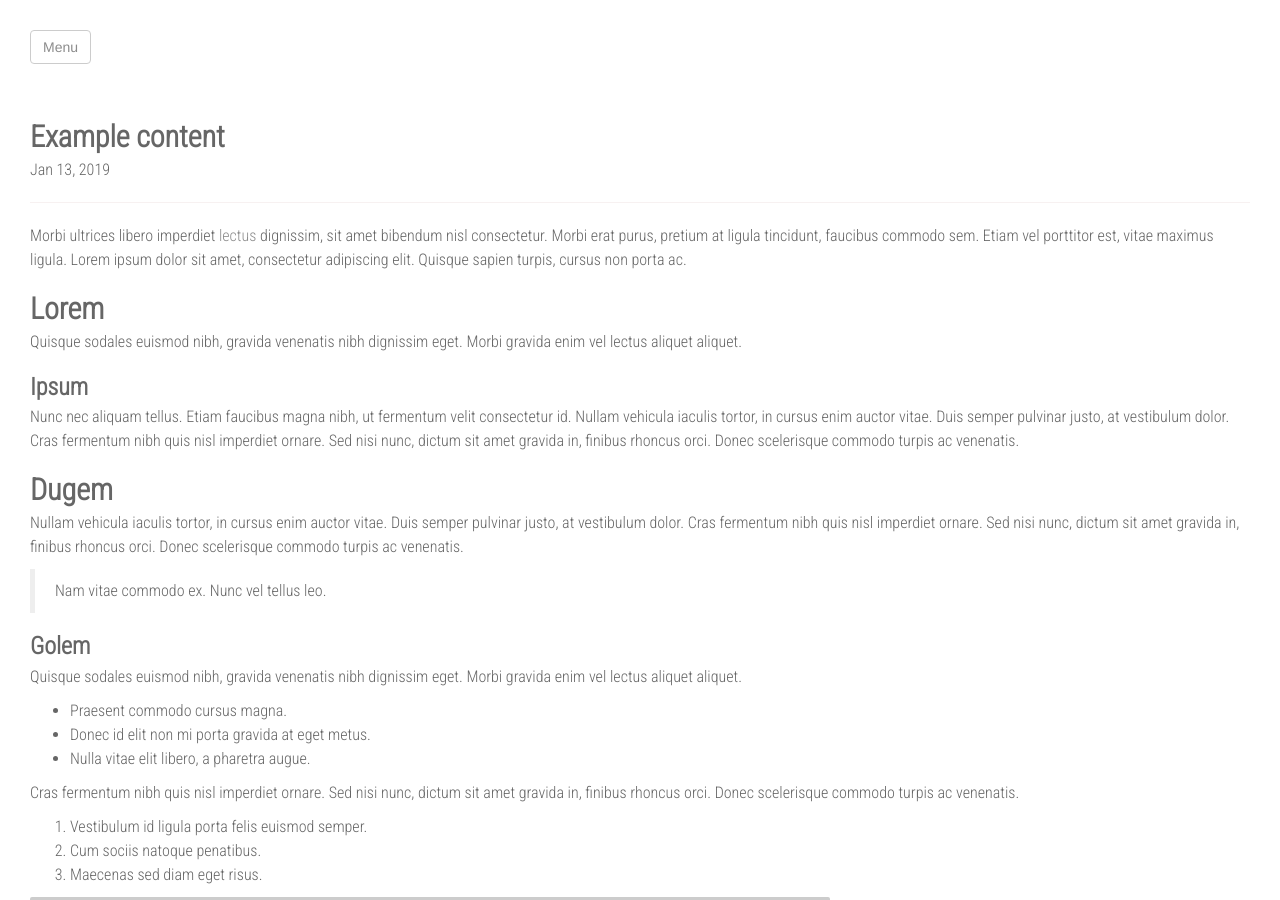
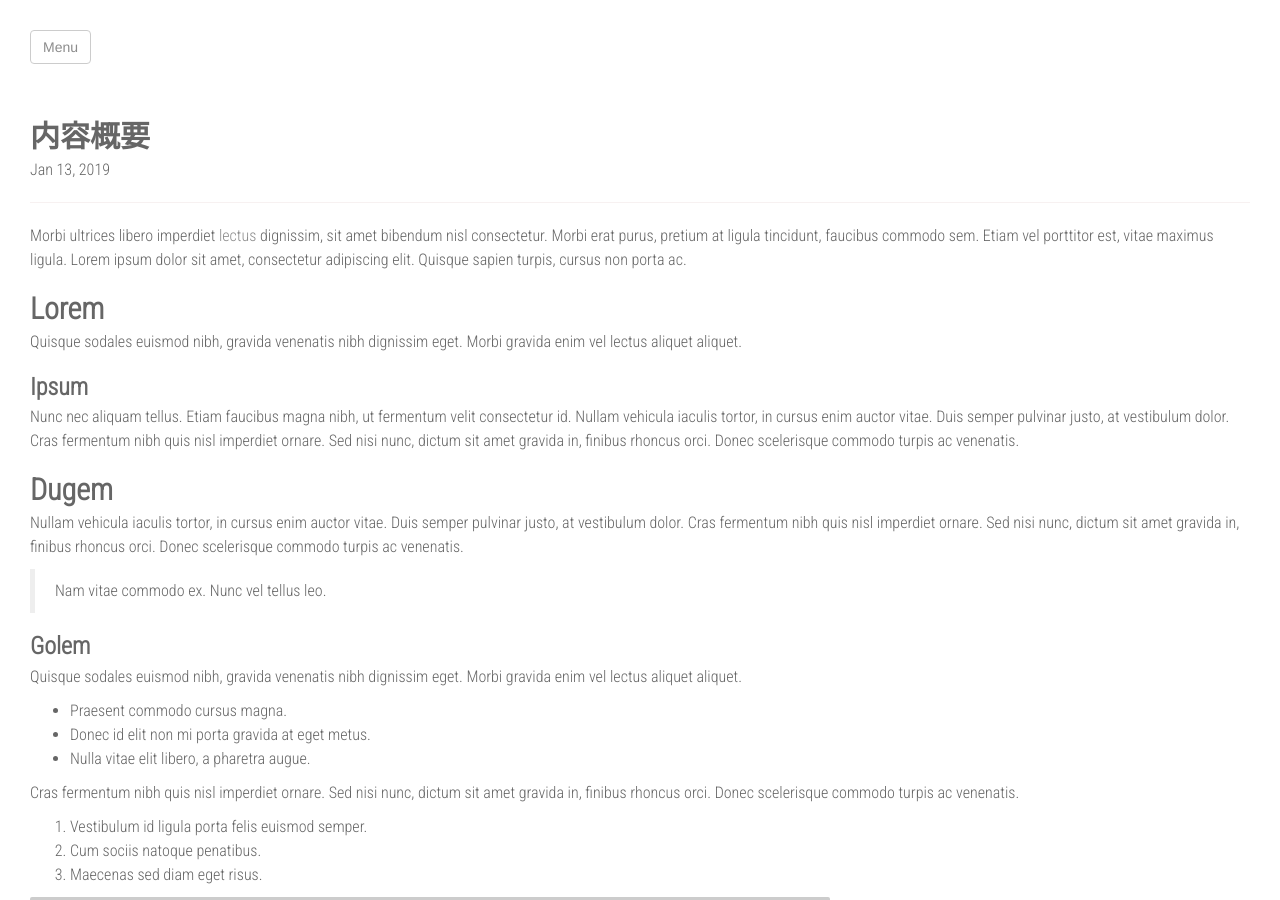
Before and after one commit to NShunjian/NShunjian.github.io, a Jekyll site: the page built from _posts/2015-05-12-example-content.markdown, in a window 1280 px wide and 900 px high. Built offline with Jekyll 4.4.1, drawn with Linux system fonts in a browser that asks for light colours; nearby versions of some CDN libraries.

Commit message:
Update 2015-05-12-example-content.markdown

```diff
--- a/_posts/2015-05-12-example-content.markdown
+++ b/_posts/2015-05-12-example-content.markdown
@@ -1,6 +1,6 @@
 ---
 layout: post
-title:  "Example content"
+title:  "内容概要"
 date:   2019-01-12 22:02:01 -0500
 comments: true
 categories: jekyll
```
